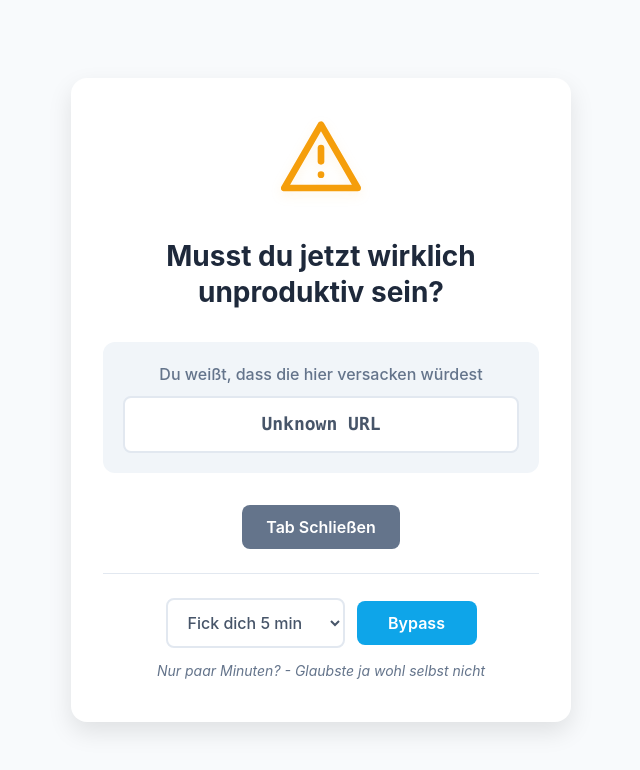
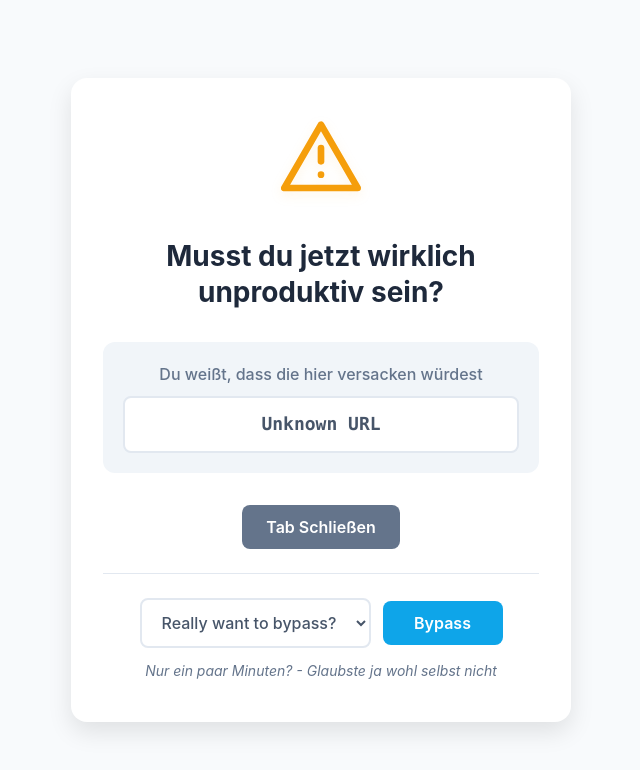
Before and after one commit to brainvillage/chrome-extension-website-blocker, a browser extension: page src/confirm/confirm.html in a window 1280 px wide. Shown: the whole page, without its empty margins (319-959 px from the left). Drawn offline with Linux system fonts and the light colour scheme.

Commit message:
changes in displayed texts

```diff
--- a/src/confirm/confirm.html
+++ b/src/confirm/confirm.html
@@ -47,13 +47,13 @@
         <div class="bypass-section">
           <div class="bypass-controls">
             <select id="bypassDuration" class="dropdown">
-              <option value="5">Fick dich 5 min</option>
-              <option value="10">Fick dich 10 min</option>
-              <option value="15">Fick dich 15 min</option>
+              <option value="5">Really want to bypass?</option>
+              <option value="10">Really want to bypass?</option>
+              <option value="15">Really want to bypass?</option>
             </select>
             <button id="bypassBtn" class="btn btn-tertiary">Bypass</button>
           </div>
-          <p class="bypass-note">Nur paar Minuten? - Glaubste ja wohl selbst nicht</p>
+          <p class="bypass-note">Nur ein paar Minuten? - Glaubste ja wohl selbst nicht</p>
         </div>
       </div>
     </div>
```
